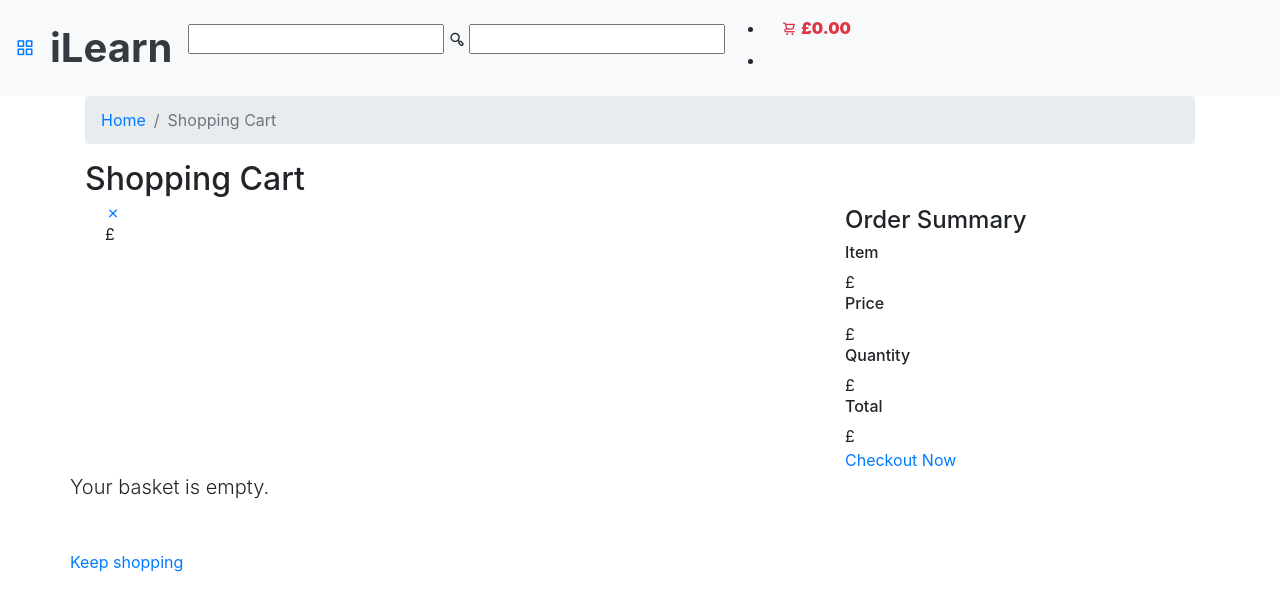
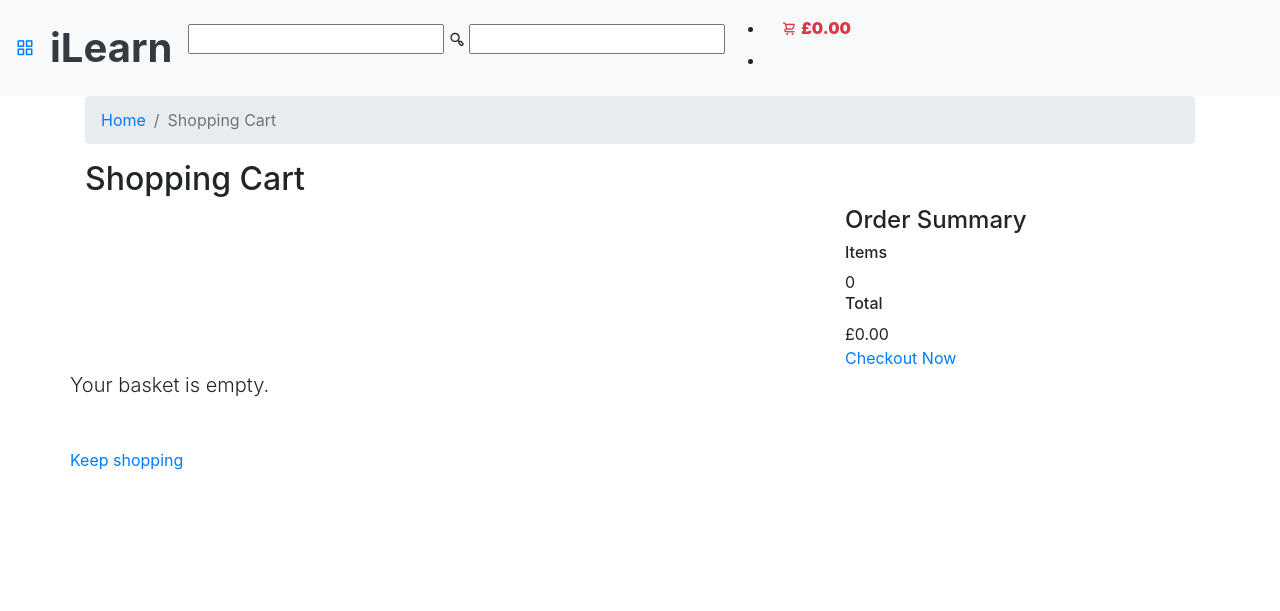
Before and after one commit to patrycja-io/ilearn, a Django app: page /basket/ in a window 1280 px wide. Shown: the top 611 px of the page. Run offline with Django 3.2, Linux system fonts and the light colour scheme; some libraries are stand-ins or nearby versions.

Commit message:
filled with dynamic data

```diff
--- a/ilearn_store/ilearn_store/urls.py
+++ b/ilearn_store/ilearn_store/urls.py
@@ -24,3 +24,5 @@ urlpatterns = [
     path('admin/', admin.site.urls),
     path('', include('store.urls')),
 ]
+
+urlpatterns += static(settings.MEDIA_URL, document_root=settings.MEDIA_ROOT)
--- a/ilearn_store/store/templates/store/basket.html
+++ b/ilearn_store/store/templates/store/basket.html
@@ -34,21 +34,22 @@
             <div class="row">
 
                 <div class="col-lg-8">
+                    {% for item in items %}
                     <div class="fcrse_1">
                         <a href="" class="hf_img">
-                            <img class="cart_img" src="" alt="">
+                            <img class="cart_img" src="{{item.product.image.url}}" alt="">
                         </a>
                         <div class="hs_content">
                             <div class="eps_dots eps_dots10 more_dropdown">
                                 <a href=""><i class="uil uil-times"></i></a>
                             </div>
-                            <a href="" class="crse14s title900 pt-2"></a>
-                            <a href="" class="crse-cate"></a>
-                            <div class="prce142">£ </div>
+                            <a href="" class="crse14s title900 pt-2">{{item.product.name}}</a>
+                            <a href="" class="crse-cate">>{{item.quantity}}</a>
+                            <div class="prce142">£{{item.product.price|floatformat:2}} </div>
 
                         </div>
                     </div>
-
+                    {% endfor %}
                 </div>
                 <div class="col-lg-4">
                     <div class="checkout_bg checkout_bg_right">
@@ -57,20 +58,12 @@
                         </div>
                         <div class="summary">
                             <div class="order_title">
-                                <h6>Item</h6>
-                                <div class="order_price_">£</div>
-                            </div>
-                            <div class="order_title">
-                                <h6>Price</h6>
-                                <div class="order_price_">£</div>
-                            </div>
-                            <div class="order_title">
-                                <h6>Quantity</h6>
-                                <div class="order_price_">£</div>
+                                <h6>Items</h6>
+                                <div class="order_price_">{{order.get_basket_items}}</div>
                             </div>
                             <div class="order_title">
                                 <h6>Total</h6>
-                                <div class="order_price_">£</div>
+                                <div class="order_price_">£{{order.get_basket_total|floatformat:2}}</div>
                             </div>
                             <a href="{% url 'checkout' %}" class="checkout_btn">Checkout Now</a>
                         </div>
--- a/ilearn_store/store/templates/store/checkout.html
+++ b/ilearn_store/store/templates/store/checkout.html
@@ -122,16 +122,15 @@
                     </div>
 
                     <div class="order_dt_section">
-
                         <div class="order_title">
 
-                            <h4></h4>
+                            <h4>{{order.get_basket_items}}</h4>
                             <div class="order_price"></div>
                         </div>
 
                         <div class="order_title">
                             <h2>Total</h2>
-                            <div class="order_price_">£</div>
+                            <div class="order_price_">£{{order.get_basket_total|floatformat:2}}</div>
                         </div>
                     </div>
                 </div>
--- a/ilearn_store/store/templates/store/store.html
+++ b/ilearn_store/store/templates/store/store.html
@@ -40,7 +40,7 @@
 
                                     <div class=" fcrse_1 mt-30 ">
                                         <a href=" " class=" fcrse_img ">
-                                            <img src=" {{product.imageURL}} " alt=" " />
+                                            <img src=" {{product.image.url}} " alt=" " />
                                             <div class=" course-overlay ">
                                             </div>
                                         </a>
--- a/ilearn_store/store/views.py
+++ b/ilearn_store/store/views.py
@@ -11,7 +11,7 @@ def basket(request):
 	else:
 		#Create empty cart for now for non-logged in user
 		items = []
-		order = {'get_cart_total':0, 'get_cart_items':0}
+		order = {'get_basket_total':0, 'get_basket_items':0}
 
 	context = {'items':items, 'order':order}
 	return render(request, 'store/basket.html', context)
@@ -24,7 +24,7 @@ def checkout(request):
 	else:
 		#Create empty cart for now for non-logged in user
 		items = []
-		order = {'get_cart_total':0, 'get_cart_items':0}
+		order = {'get_basket_total':0, 'get_basket_items':0}
 
 	context = {'items':items, 'order':order}
 	return render(request, 'store/checkout.html', context)
```
Also changed, not shown: ilearn_store/store/models.py (+4 -4 lines).
